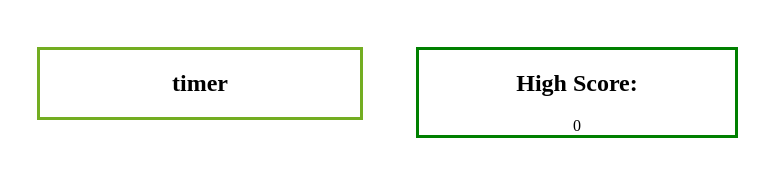
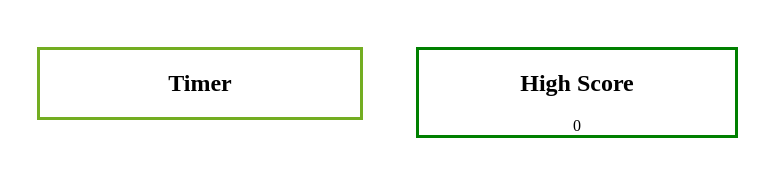
Before and after one commit to karwheel/minesweeper, a plain HTML site: page index.html in a window 1280 px wide. Shown: the part 254-430 px from the top of the page, 63-838 px from the left. Drawn offline with nearby package versions, Linux system fonts and the light colour scheme.

Commit message:
minor fix to capitalization

```diff
--- a/index.html
+++ b/index.html
@@ -5,6 +5,7 @@
   <title>Minesweeper</title>
   <meta name="viewport" content="width=device-width, initial-scale=1.0">
   <link rel="stylesheet" href="minesweeper.css">
+  <link href="https://fonts.googleapis.com/css?family=Roboto+Mono" rel="stylesheet">
   <script
   src="https://code.jquery.com/jquery-3.3.1.min.js"
   integrity="sha256-FgpCb/KJQlLNfOu91ta32o/NMZxltwRo8QtmkMRdAu8="
@@ -41,7 +42,7 @@
   </div>
 
   <div class="timer-container">
-    <h2>timer</h2>
+    <h2>Timer</h2>
     <div class="timer">
     </div>
   </div>
@@ -53,7 +54,7 @@
   </div>
 
 <div class="high-score-container">
-  <h2>High Score: </h2>
+  <h2>High Score </h2>
   <div class="highscore">
   </div>
 </div>
```
